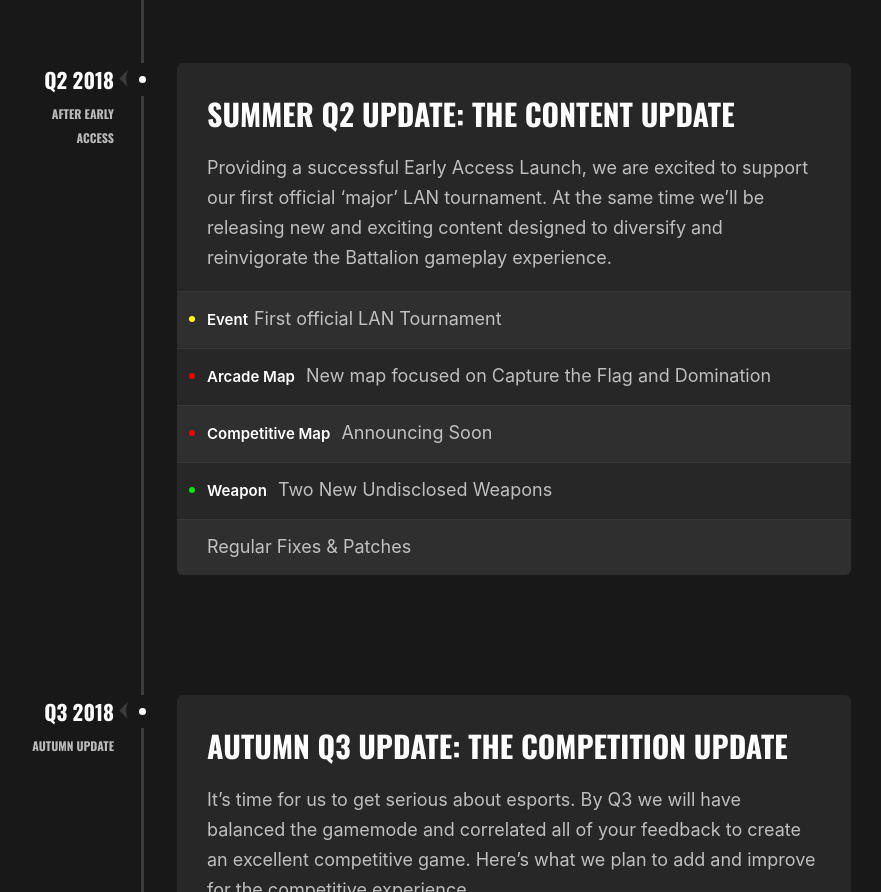
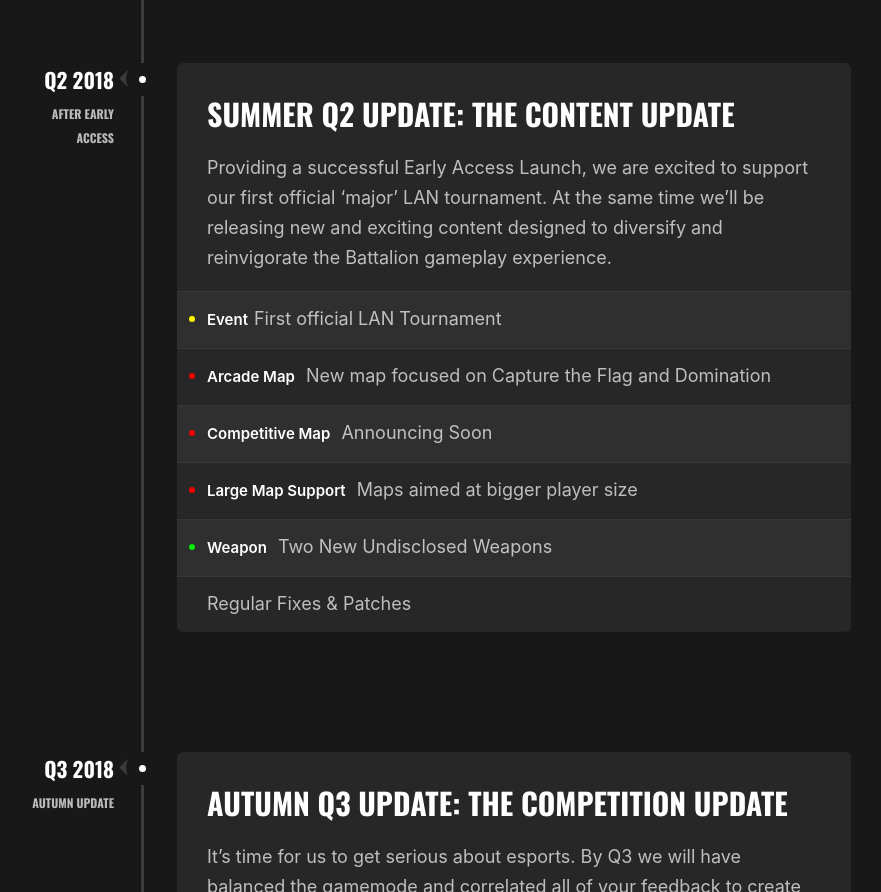
Before and after one commit to Battalion1944/Battalion1944.github.io, a plain HTML site: page index.html in a window 1280 px wide. Shown: the part 1110-2002 px from the top of the page, without its empty margins (399-1280 px from the left). Drawn offline with nearby package versions, Linux system fonts and the light colour scheme.

Commit message:
Large Maps

```diff
--- a/index.html
+++ b/index.html
@@ -147,6 +147,7 @@
 							<li><strong class="esports">Event</strong>First official LAN Tournament</li>
 							<li><strong class="new-map">Arcade Map</strong> New map focused on Capture the Flag and Domination</li>
 							<li><strong class="new-map">Competitive Map</strong> Announcing Soon</li>
+							<li><strong class="new-map">Large Map Support</strong> Maps aimed at bigger player size</li>
 							<li><strong class="new-cosmetics">Weapon</strong> Two New Undisclosed Weapons</li>
 							<li>Regular Fixes & Patches</li>
 						</ul>
```
